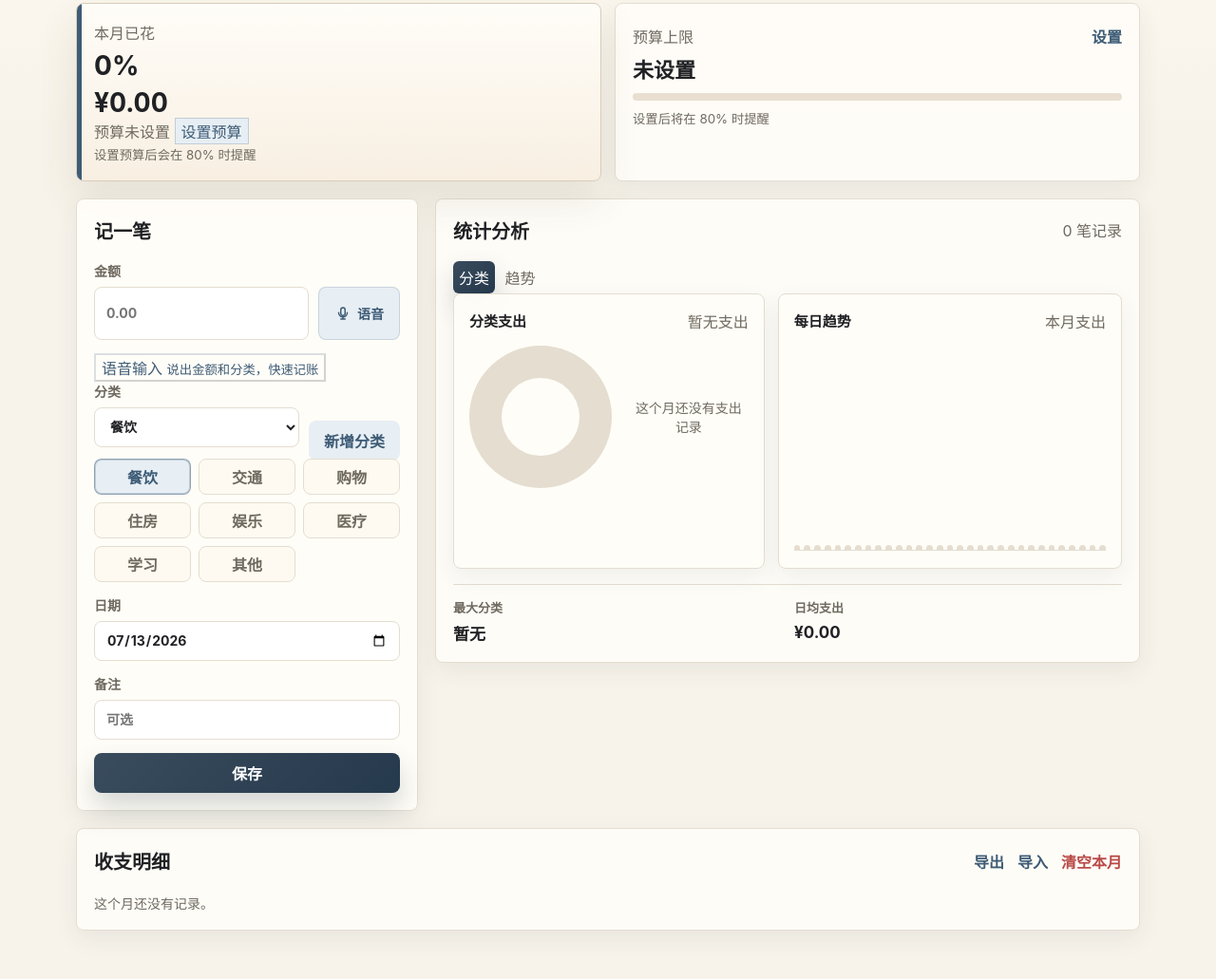
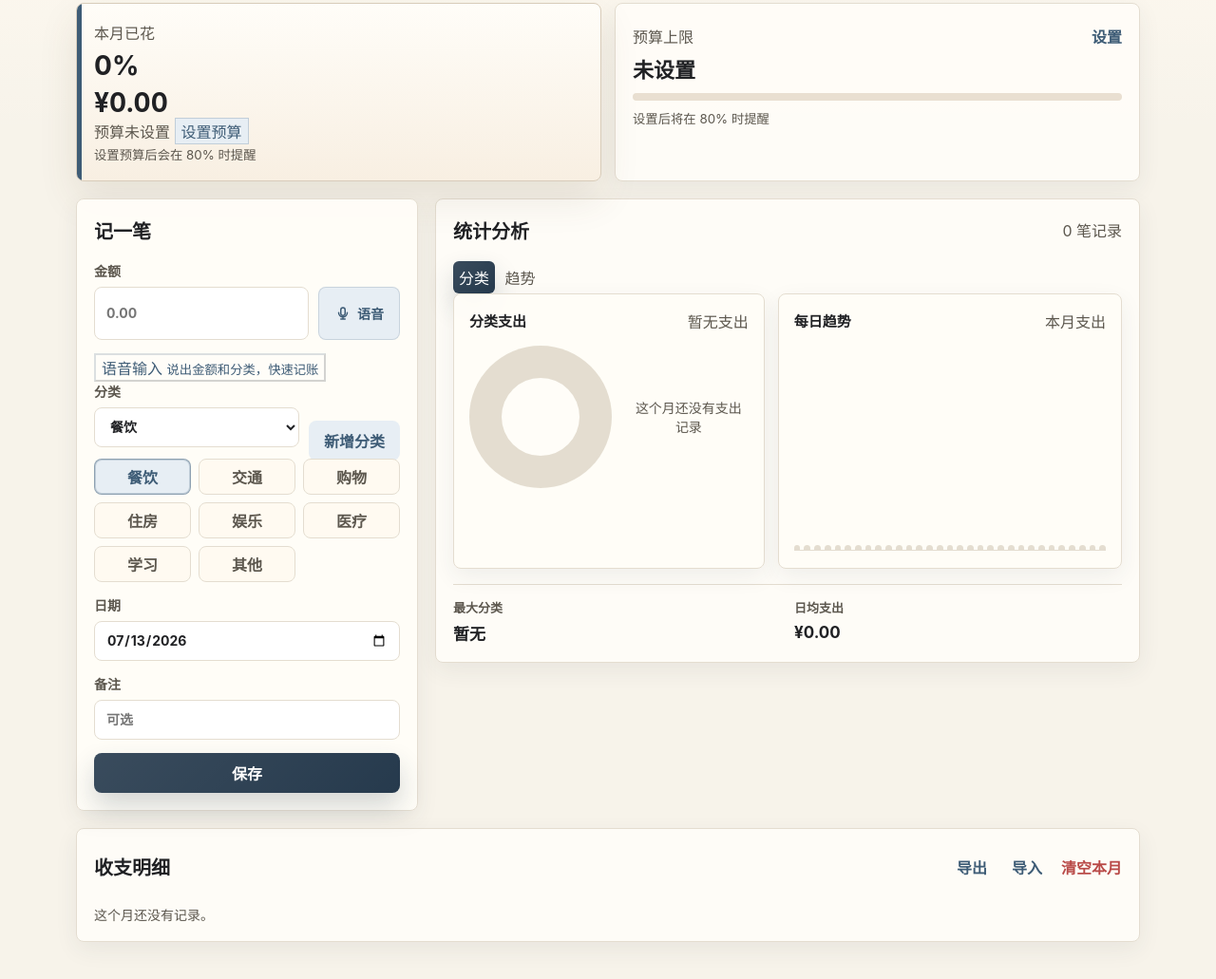
Before and after one commit to yurang282-alt/daily-ledger, a plain HTML site: page index.html in a window 1280 px wide. Shown: the part 143-1174 px from the top of the page at 95% size. Drawn offline with Linux system fonts and the light colour scheme.

Commit message:
bugfix: 修复移动端无障碍体验

```diff
--- a/app.js
+++ b/app.js
@@ -1,4 +1,4 @@
-const APP_VERSION = "0.3.2";
+const APP_VERSION = "0.3.3";
 const STORAGE_KEY = "daily-ledger-records-v1";
 const CATEGORY_KEY = "daily-ledger-categories-v1";
 const BUDGET_KEY = "daily-ledger-budget-v1";
--- a/index.html
+++ b/index.html
@@ -8,12 +8,12 @@
     <meta name="apple-mobile-web-app-capable" content="yes" />
     <meta name="apple-mobile-web-app-title" content="每日收支" />
     <meta name="apple-mobile-web-app-status-bar-style" content="default" />
-    <meta name="app-version" content="0.3.2" />
+    <meta name="app-version" content="0.3.3" />
     <title>每日收支</title>
     <link rel="manifest" href="./manifest.json" />
     <link rel="icon" href="./icon.svg" type="image/svg+xml" />
     <link rel="apple-touch-icon" href="./icon.svg" />
-    <link rel="stylesheet" href="./styles.css?v=20260713-dual-surface-qa" />
+    <link rel="stylesheet" href="./styles.css?v=20260713-accessibility-qa-r2" />
   </head>
   <body class="mobile-view-home mobile-chart-category">
     <main class="app-shell">
--- a/styles.css
+++ b/styles.css
@@ -461,6 +461,14 @@ label {
   gap: 14px;
   flex-wrap: wrap;
   justify-content: flex-end;
+}
+
+.list-actions .plain-button {
+  min-height: 44px;
+  min-width: 44px;
+  display: inline-flex;
+  align-items: center;
+  justify-content: center;
 }
 
 .charts-grid {
@@ -1801,7 +1809,7 @@ body {
   --surface-soft: #eee7dc;
   --surface-raised: #fffaf1;
   --text: #202124;
-  --muted: #6f6a60;
+  --muted: #5c574e;
   --line: #e4ddd0;
   --green: #3e5c76;
   --green-deep: #263a4d;
```
Also changed, not shown: PROJECT_CONTEXT.md (+5 -5 lines), CHANGELOG.md, README.md, 1 other file.
